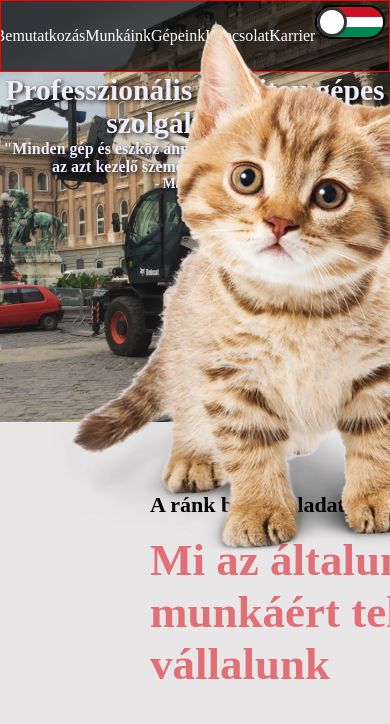
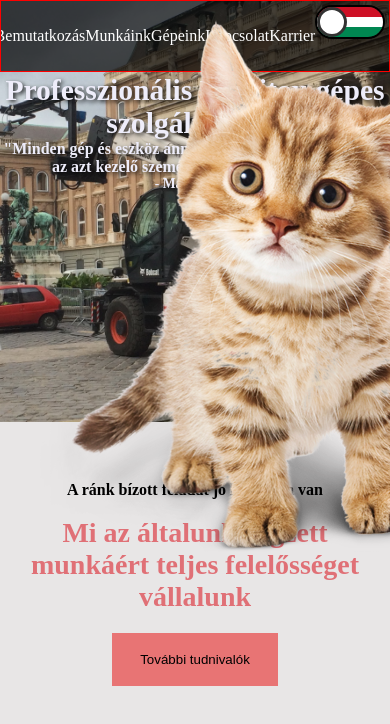
Before and after one commit to Zsotya/manitoupeti, a Vue app: page / in a window 390 px wide. Shown: the top 724 px of the page. Built offline with nearby package versions, Linux system fonts and the light colour scheme.

Commit message:
Added full responsiveness for HomeParagraphIntro.vue

```diff
--- a/src/components/HomeComponents/HomeParagraphIntro.vue
+++ b/src/components/HomeComponents/HomeParagraphIntro.vue
@@ -19,10 +19,12 @@
   align-items: center;
   justify-content: space-between;
   overflow: hidden;
+  padding: 8vh 8vw;
+  padding-right: 0vw;
 }
 
 .introduction-left {
-  padding: 70px 30px 0px 150px;
+  padding-right: 30px;
 }
 
 .introduction-left h3 {
@@ -40,7 +42,7 @@
   justify-self: flex-end;
   align-self: center;
   padding-top: 20px;
-  padding-right: 200px;
+  margin-right: 200px;
 }
 
 .introduction-right button {
@@ -57,4 +59,59 @@
   border: 1px solid black;
   color: black;
 }
+
+@media screen and (max-width: 1280px) {
+  .introduction-left h3 {
+    font-size: 22px;
+    height: 14px;
+  }
+  .introduction-left h1 {
+    font-size: 40px;
+  }
+  .introduction-right {
+    margin-right: 140px;
+  }
+  .introduction-right button {
+    padding: 18px 34px;
+  }
+}
+
+@media screen and (max-width: 1024px) {
+  .introduction-left h3 {
+    font-size: 16px;
+    height: 12px;
+  }
+  .introduction-left h1 {
+    font-size: 28px;
+  }
+  .introduction-right {
+    margin-right: 110px;
+  }
+  .introduction-right button {
+    padding: 18px 27px;
+  }
+}
+
+@media screen and (max-width: 768px) {
+  .introduction-part {
+    flex-direction: column;
+    justify-content: center;
+    padding: 7vh 0px 7vh 0px;
+    text-align: center;
+  }
+  .introduction-left {
+    padding: 0px;
+  }
+  .introduction-left h1 {
+    width: 100%;
+  }
+  .introduction-left h3 {
+    width: 100%;
+    padding-bottom: 20px;
+  }
+  .introduction-right {
+    margin: 0px;
+    text-wrap: wrap;
+  }
+}
 </style>
```
